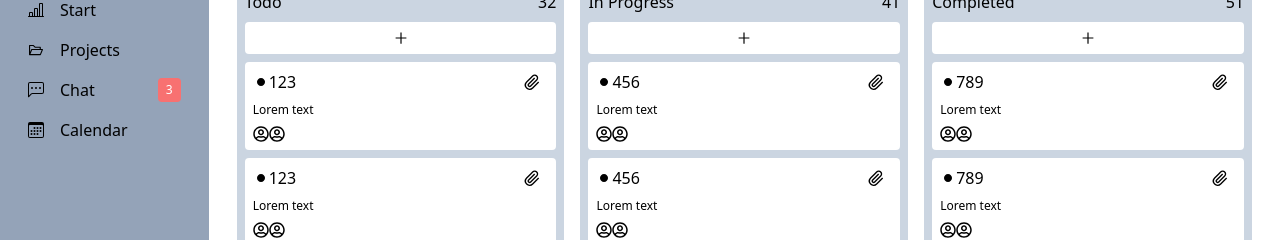
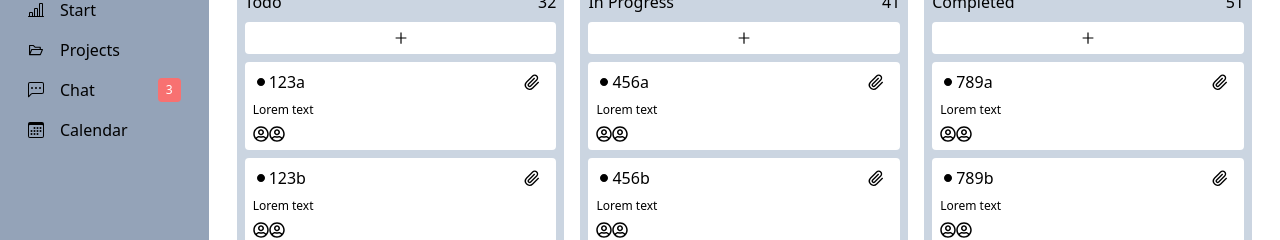
Before and after one commit to DoHuy5360/todo-task, a React (Create React App) app: page / in a window 1280 px wide. Shown: the part 174-414 px from the top of the page. Built offline with nearby package versions, Linux system fonts and the light colour scheme.

Commit message:
main branch on repairing

```diff
--- a/src/components/Content/components/Card/card.js
+++ b/src/components/Content/components/Card/card.js
@@ -26,7 +26,7 @@ function Card({ title, description }) {
 				});
 			});
 			card.addEventListener("dragend", (e) => {
-				originCard.id = "";
+				originCard.removeAttribute("id");
 				originCard.classList.remove("opacity-0");
 				cloneCard.remove();
 			});
--- a/src/components/Content/components/StatusColumn/statusColumn.js
+++ b/src/components/Content/components/StatusColumn/statusColumn.js
@@ -1,4 +1,4 @@
-import { useRef, useEffect } from "react";
+import { useEffect } from "react";
 import { AiOutlinePlus } from "react-icons/ai";
 function StatusColumn({ name, amountCard, children }) {
 	useEffect(() => {
@@ -13,13 +13,24 @@ function StatusColumn({ name, amountCard, children }) {
 				field.classList.remove("bg-slate-100");
 			});
 			field.addEventListener("drop", (e) => {
+				const cards = field.querySelectorAll(".card:not(#grabbingCard)");
 				const grabbingCard = document.getElementById("grabbingCard");
+				cards.forEach((card) => {
+					const cardIndex = card.getBoundingClientRect();
+					const orderIndex = e.clientY - cardIndex.top - cardIndex.height / 2;
+					if (orderIndex < 0) {
+						field.insertBefore(grabbingCard, card);
+						console.log(1);
+					} else {
+						field.appendChild(grabbingCard);
+						console.log(2);
+					}
+				});
 				field.appendChild(grabbingCard);
 				field.classList.remove("bg-slate-100");
 			});
 		});
 	}, []);
-
 	return (
 		<div className="flex flex-col gap-2 bg-slate-300 w-full p-2 rounded h-[560px] pb-4 overflow-hidden">
 			<div className="select-none">
--- a/src/components/Content/content.js
+++ b/src/components/Content/content.js
@@ -15,16 +15,16 @@ function Content() {
 			</div>
 			<div className="flex gap-4 h-full">
 				<StatusColumn name="Todo" amountCard="32">
-					<Card title="123" description="Lorem text"></Card>
-					<Card title="123" description="Lorem text"></Card>
+					<Card title="123a" description="Lorem text"></Card>
+					<Card title="123b" description="Lorem text"></Card>
 				</StatusColumn>
 				<StatusColumn name="In Progress" amountCard="41">
-					<Card title="456" description="Lorem text"></Card>
-					<Card title="456" description="Lorem text"></Card>
+					<Card title="456a" description="Lorem text"></Card>
+					<Card title="456b" description="Lorem text"></Card>
 				</StatusColumn>
 				<StatusColumn name="Completed" amountCard="51">
-					<Card title="789" description="Lorem text"></Card>
-					<Card title="789" description="Lorem text"></Card>
+					<Card title="789a" description="Lorem text"></Card>
+					<Card title="789b" description="Lorem text"></Card>
 				</StatusColumn>
 			</div>
 		</div>
```
